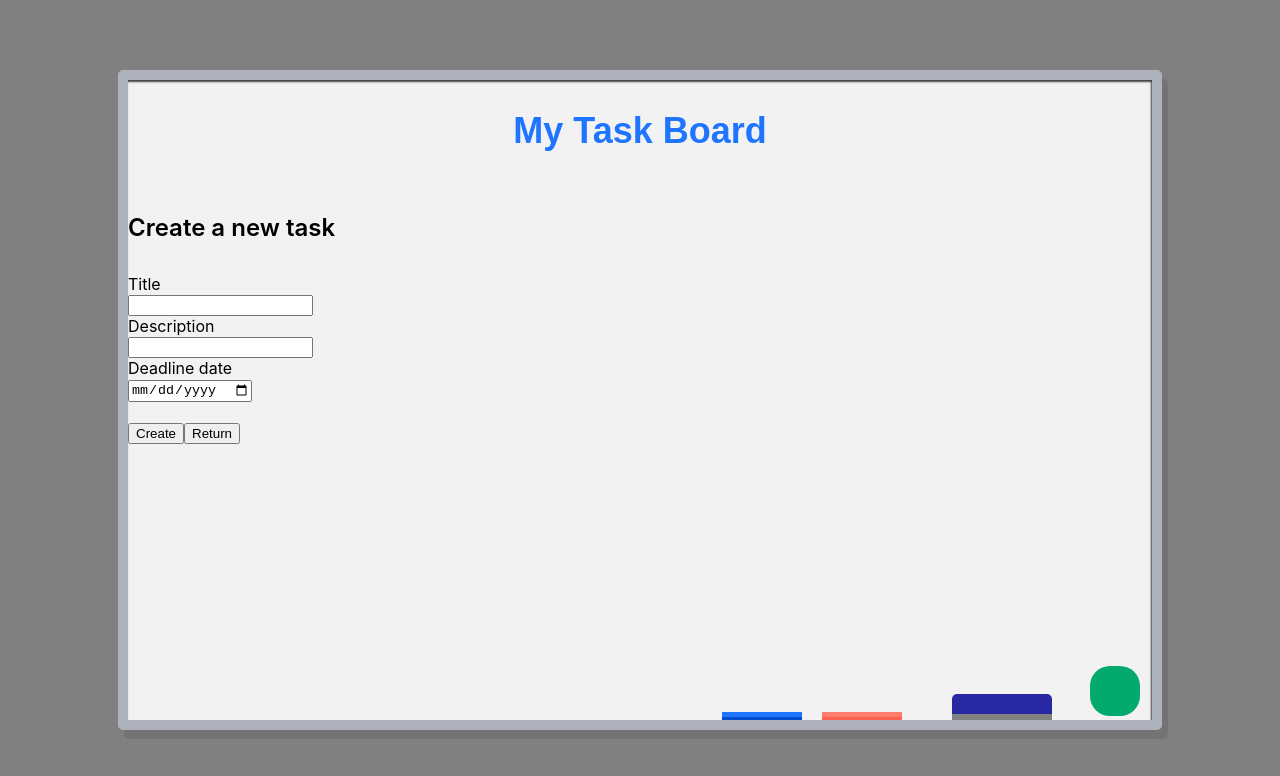
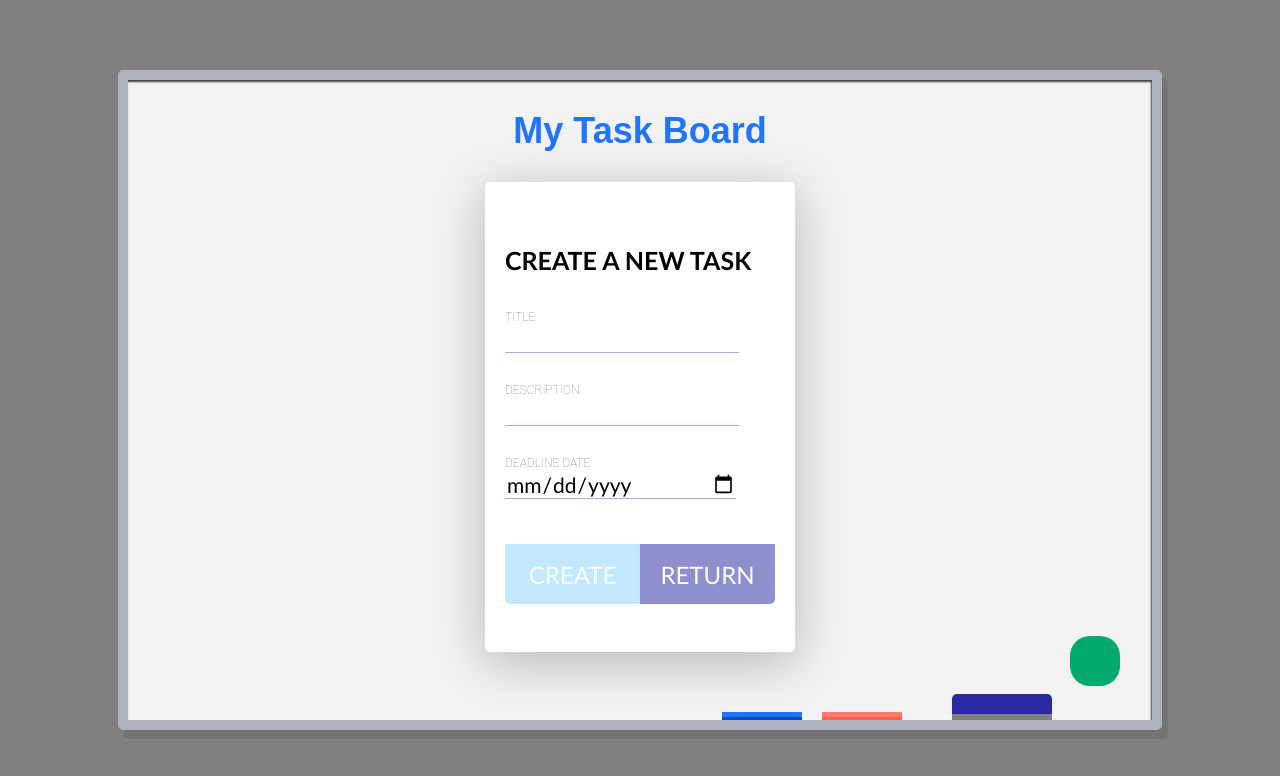
Before and after one commit to xlucash/todoboard-frontend, a React (Create React App) app: page /create-task in a window 1280 px wide. Shown: the top 776 px of the page. Built offline with nearby package versions, Linux system fonts and the light colour scheme; some icons are missing.

Commit message:
changed layout of the create and update forms

```diff
--- a/src/App.css
+++ b/src/App.css
@@ -62,8 +62,8 @@
   position: absolute;
   height: 50px;
   width: 50px;
-  bottom: 0px;
-  right: 10px;
+  bottom: 30px;
+  right: 30px;
   border: none;
   color: white;
   padding: 10px;
@@ -74,6 +74,7 @@
   margin: 4px 2px;
   border-radius: 40%;
   transition-duration: 0.4s;
+  cursor: pointer;
 }
 
 .buttondelete {
@@ -88,6 +89,7 @@
   margin: 4px 2px;
   border-radius: 40%;
   transition-duration: 0.4s;
+  cursor: pointer;
 }
 
 .buttonedit {
@@ -102,6 +104,7 @@
   margin: 4px 2px;
   border-radius: 40%;
   transition-duration: 0.4s;
+  cursor: pointer;
 }
 
 .button:hover {
@@ -312,3 +315,101 @@ a:hover, a:focus {
 .card[data-color="orange"] .category {
     color: #e95e37;
 }
+
+.center {
+  margin: auto;
+  width: 25%;
+  border: 3px solid #7c7e79;
+  padding: 10px;
+}
+
+form {
+	margin: auto;
+	text-align: left;
+	background: #fff;
+	width: 310px;
+	height: 470px;
+	border-radius: 5px;
+	padding: 30px 20px 0 20px;
+	box-shadow: 0 10px 50px 0 rgba(0, 0, 0, 0.25);
+	box-sizing: border-box;
+}
+
+label {
+	font-family: 'Roboto', sans-serif;
+	font-weight: 100;
+	text-transform: uppercase;
+	font-size: 12px;
+	color: #838383;
+	margin-bottom: 40px;
+}
+
+label > span {
+	padding-top: 3px;
+	display: block;
+	font-weight: 400;
+	font-size: 9px;
+}
+
+h4 {
+	font-family: 'Gill Sans', sans-serif;
+	font-size: 25px;
+	text-transform: uppercase;
+	color: #000000;
+	margin-bottom: 30px;
+}
+
+input,
+button{
+	outline: none !important;
+}
+
+input {
+	border: none;
+	border-bottom: 1px solid #a8aee4;
+	width: 85%;
+	font-family: 'Gill Sans', sans-serif;
+	color: #000000;
+	text-align: left;
+	font-size: 21px;
+	font-weight:100;
+	margin-bottom:25px;
+}
+
+
+button.form-btn {
+	width: 50%;
+	height: 60px;
+	bottom: 0;
+	border: 0;
+	font-family: 'Gill Sans', sans-serif;
+	font-size: 24px;
+	text-transform: uppercase;
+	cursor: pointer;
+}
+
+button.form-btn.sx {
+	left: 0;
+	border-radius: 0 0 0 5px;
+	background-color: rgba(189, 231, 255, 0.897);
+	color: #fff;
+	transition:all 0.3s linear;
+}
+
+button.form-btn.sx:hover {
+	background-color:rgba(0, 89, 255, 0.349);
+	color: #fff;
+}
+
+button.form-btn.dx {
+	right: 0;
+	border-radius: 0 0 5px 0;
+	background-color: #6668bdbb;
+	color: #fff;
+  transition:all 0.3s linear;
+}
+
+button.form-btn.dx:hover {
+	background-color:rgba(31, 71, 151, 0.349);
+	color: #fff;
+}
--- a/src/CreateTask.js
+++ b/src/CreateTask.js
@@ -1,6 +1,7 @@
 import axios from "axios";
 import { useRef } from "react";
 import { useNavigate } from "react-router-dom";
+import './App.css';
 
 export default function CreateTask() {
     const titleElement = useRef(null);
@@ -38,8 +39,8 @@ export default function CreateTask() {
 
     return (
         <div>
-            <h4>Create a new task</h4>
             <form>
+                <h4>Create a new task</h4>
                 <label htmlFor='title'>Title</label><br/>
                 <input type='text' name='title' ref={titleElement}></input><br/>
                 <label htmlFor='description'>Description</label><br/>
@@ -48,9 +49,11 @@ export default function CreateTask() {
                 <input type='date' name='doneByDate' ref={dateElement}></input><br/>
                 <br/>
                 <button
+                    class="form-btn sx"
                     onClick={handleCreateClick}
                     >Create</button>
                 <button
+                    class="form-btn dx"
                     onClick={homePage}
                     >Return</button>
             </form>
--- a/src/UpdateTask.js
+++ b/src/UpdateTask.js
@@ -51,9 +51,9 @@ export default function UpdateTask() {
 
     return (
         <div>
-            <h4>Update task id: {id}</h4>
             <form>
-            <label htmlFor='title'>Title</label><br/>
+                <h4>Update task id: {id}</h4>
+                <label htmlFor='title'>Title</label><br/>
                 <input type='text' name='title' ref={titleElement} defaultValue={myTaskById.title}/><br/>
                 <label htmlFor='description'>Description</label><br/>
                 <input type='text' name='description' ref={descriptionElement} defaultValue={myTaskById.description}></input><br/>
@@ -61,9 +61,11 @@ export default function UpdateTask() {
                 <input type='date' name='doneByDate' ref={dateElement} defaultValue={myTaskById.doneByDate}></input><br/>
                 <br/>
                 <button
+                    class="form-btn sx"
                     onClick={(e) => handleUpdateClick(myTaskById.id, e)}
                     >Update</button>
                 <button
+                    class="form-btn dx"
                     onClick={homePage}
                     >Return</button>
             </form>
```
